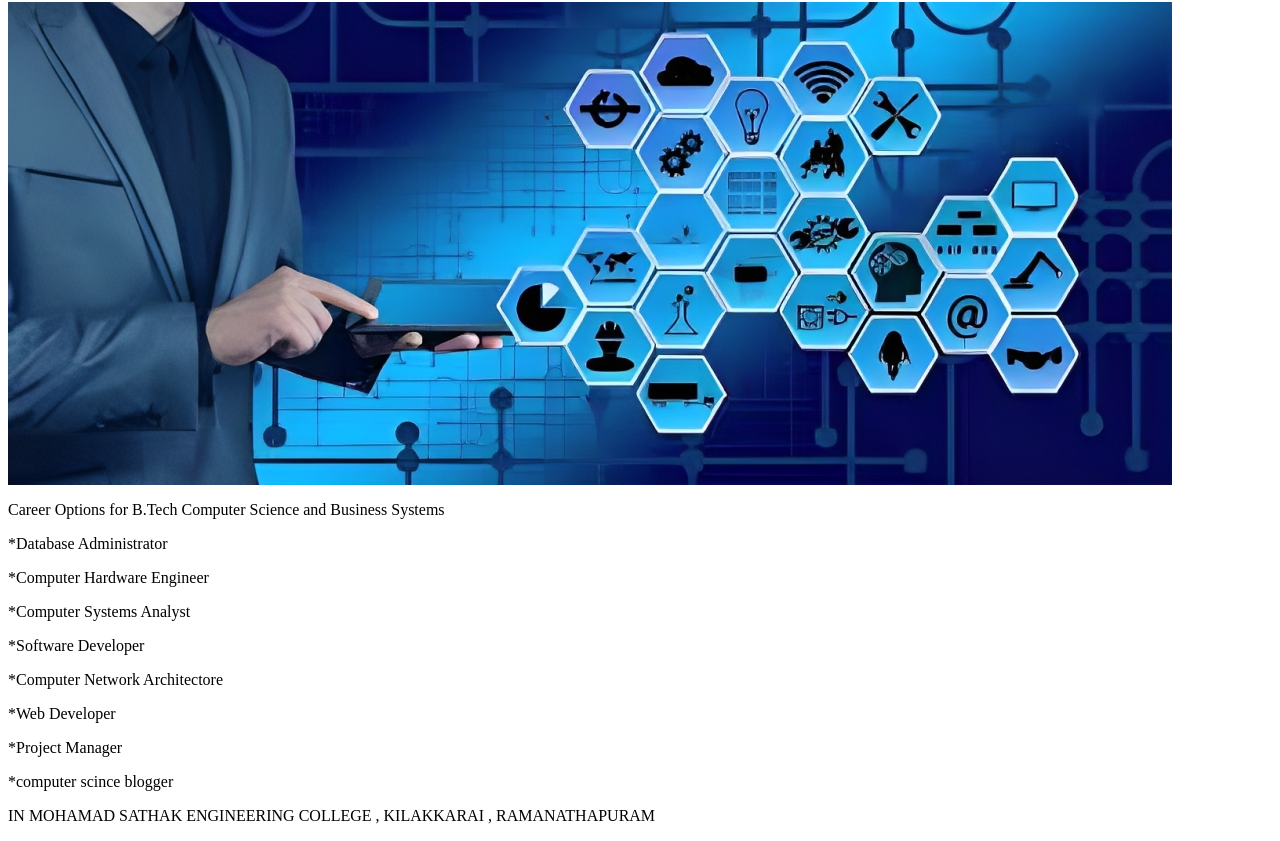
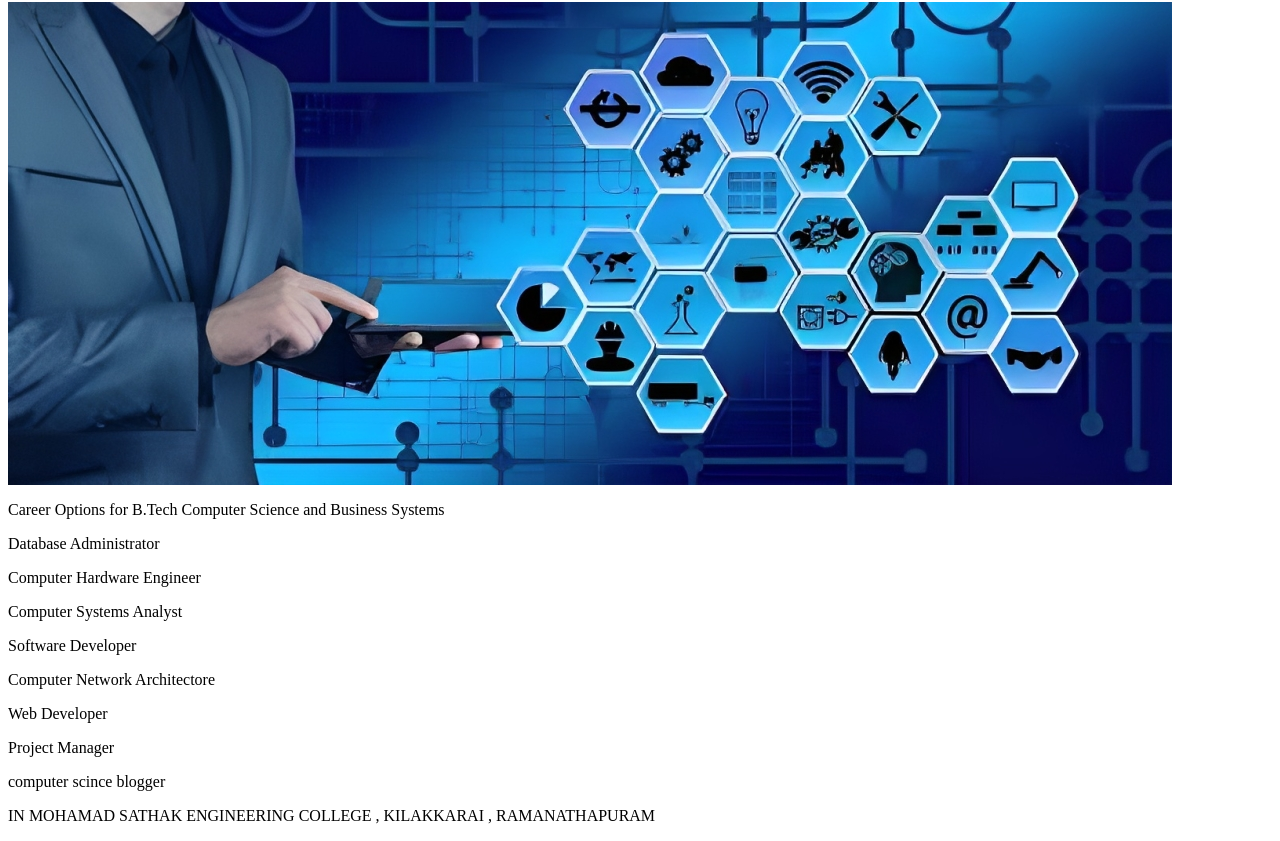
Before and after one commit to karthi274/Desktop, a plain HTML site: page index.html in a window 1280 px wide. Shown: the part 424-1265 px from the top of the page. Drawn offline with Linux system fonts and the light colour scheme.

Commit message:
added new commit

```diff
--- a/index.html
+++ b/index.html
@@ -18,16 +18,16 @@
 
 
 </p>
-<p>*Database Administrator</p>
+<p>Database Administrator</p>
 <p></p>
-*Computer Hardware Engineer
+Computer Hardware Engineer
 <p></p>
-*Computer Systems Analyst
-<p>*Software Developer</p>
+Computer Systems Analyst
+<p>Software Developer</p>
 <p></p>
-*Computer Network Architectore
+Computer Network Architectore
 <p></p>
-*Web Developer
-<p>*Project Manager</p>
-<p>*computer scince blogger</p>
+Web Developer
+<p>Project Manager</p>
+<p>computer scince blogger</p>
 <p>IN MOHAMAD SATHAK ENGINEERING COLLEGE , KILAKKARAI  , RAMANATHAPURAM </p>
```
